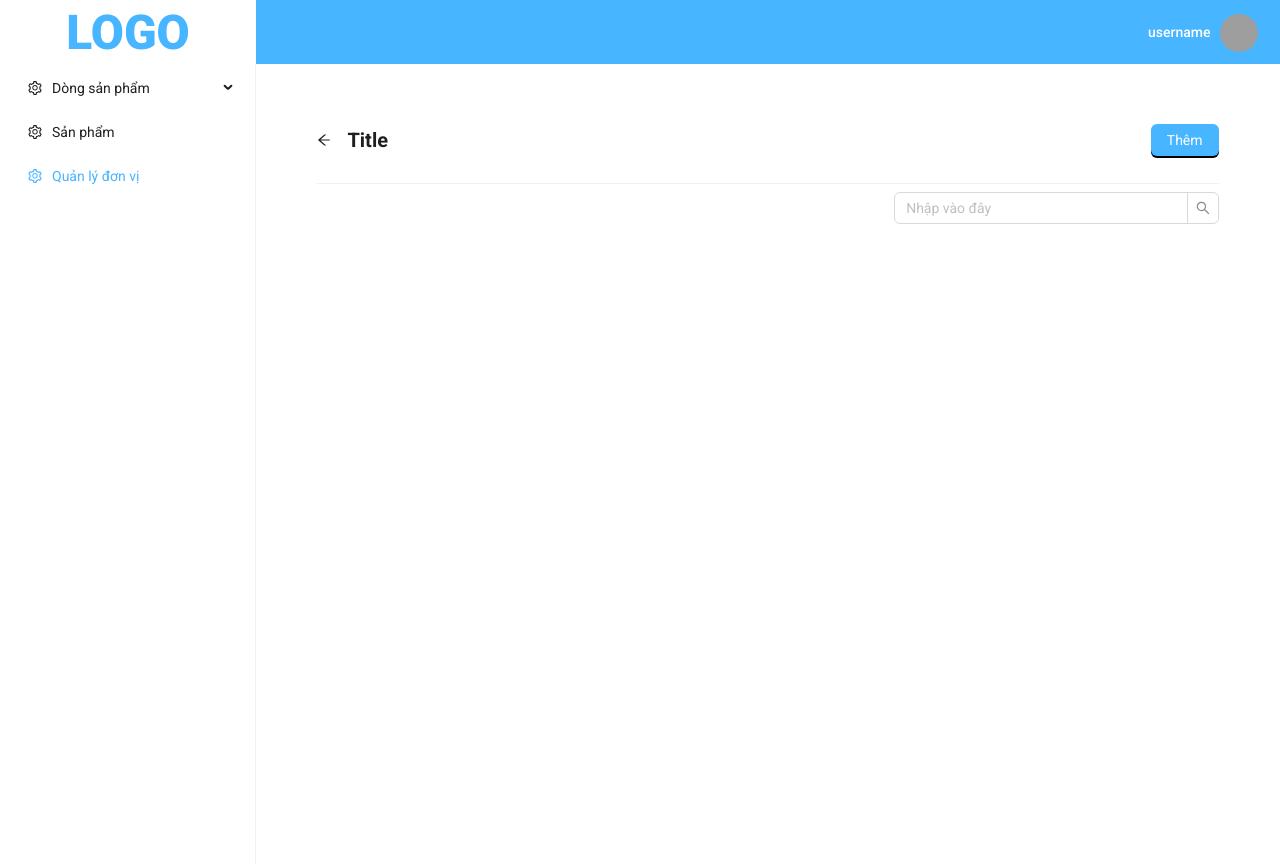
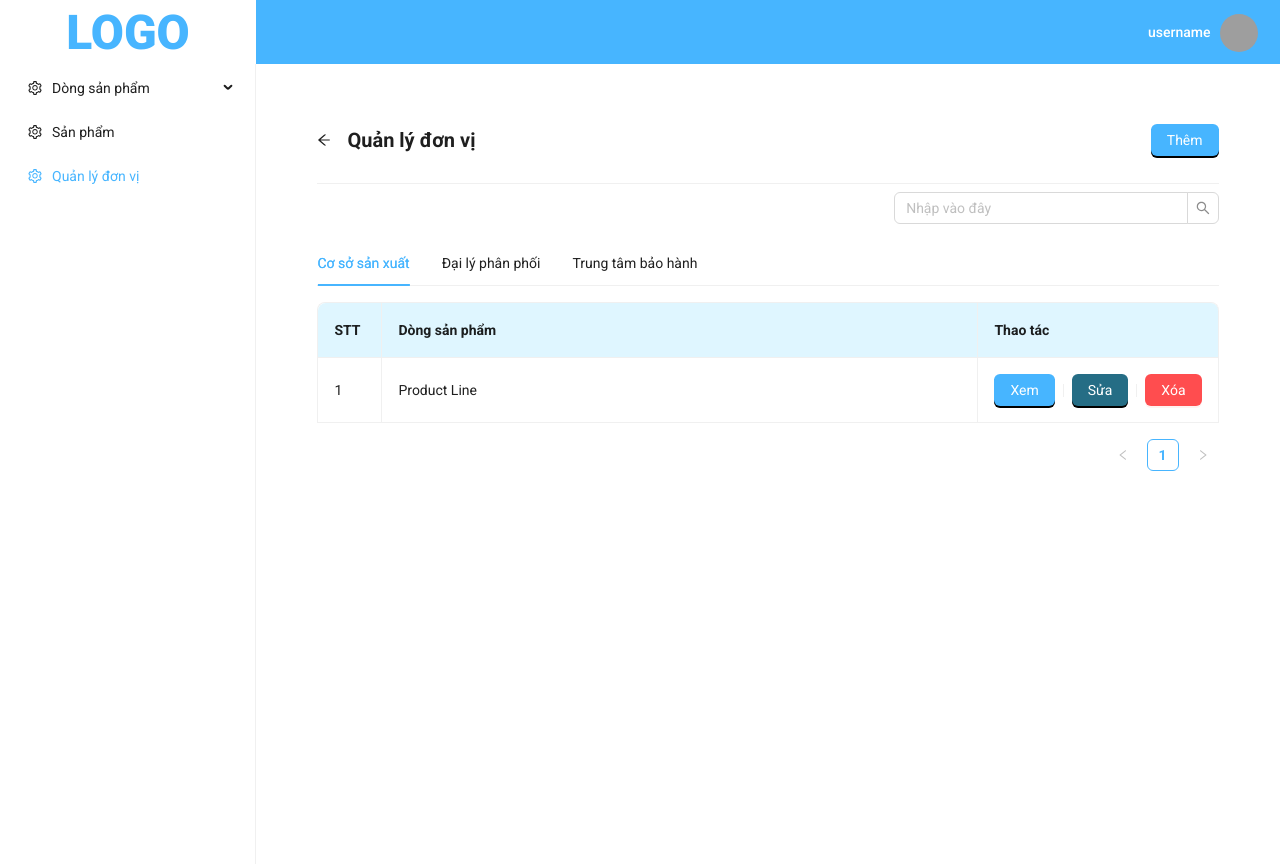
Before and after one commit to Haha02012021/ProductiveBigCorp, a React (Create React App) app in the folder frontend/: page /units-manage in a window 1280 px wide. Built offline with nearby package versions, Linux system fonts and the light colour scheme; grey boxes are pictures that could not be loaded; a web font is replaced by a local one.

Commit message:
unit manage

```diff
--- a/frontend/src/App.css
+++ b/frontend/src/App.css
@@ -2,7 +2,6 @@
   --primary-color: #47B5FF;
   --secondary-color: #DFF6FF;
   --third-color: #256D85;
-
   --content-width: 88%;
 }
 
@@ -58,8 +57,6 @@
   width: 100vw;
   padding: 0;
   margin: 0;
-  margin: 0;
-  padding: 0;
 }
 
 .login .left-side {
--- a/frontend/src/Layouts/AuthLayout.js
+++ b/frontend/src/Layouts/AuthLayout.js
@@ -3,7 +3,6 @@ import Search from "antd/es/input/Search";
 import PageHeader from "../Components/PageHeader";
 import { UserOutlined, LogoutOutlined } from "@ant-design/icons";
 import { useLocation, useNavigate } from "react-router-dom";
-import { useEffect, useState } from "react";
 
 const { Header, Sider, Content } = Layout;
 
@@ -37,11 +36,10 @@ export default function AuthLayout({
 
   const handleClickMenuOption = (selectedItem) => {
     let { keyPath } = selectedItem;
-
     keyPath.reverse();
-
     navigate("/" + keyPath.join("/"));
   };
+
   return (
     <Layout style={{ minHeight: "100vh" }}>
       <Sider style={{ height: "100vh" }} width={256}>
--- a/frontend/src/Pages/ExecutiveBoard/UnitManage/index.js
+++ b/frontend/src/Pages/ExecutiveBoard/UnitManage/index.js
@@ -1,5 +1,67 @@
 import ExecutiveBoardLayout from "../../../Layouts/ExecutiveBoardLayout";
+import ActionsCell from "../../../Components/ActionsCell";
+import CustomTable from "../../../Components/CustomTable";
+import { Tabs } from 'antd';
+
+const columns = [
+  {
+    title: "STT",
+    dataIndex: "index",
+    key: "index",
+    fixed: true,
+    width: 64,
+  },
+  {
+    title: "Dòng sản phẩm",
+    dataIndex: "productLine",
+    key: "productLine",
+  },
+  {
+    title: "Thao tác",
+    dataIndex: "actions",
+    key: "actions",
+    fixed: "center",
+    width: 236,
+  },
+];
+
+const dataSource = [
+  {
+    key: 1,
+    index: 1,
+    productLine: "Product Line",
+    actions: <ActionsCell />,
+  },
+];
+
+const tabItems= [
+      {
+        label: `Cơ sở sản xuất`,
+        key: '1',
+        children: <CustomTable dataSource={dataSource} columns={columns} />,
+      },
+      {
+        label: `Đại lý phân phối`,
+            key: '2',
+          children: `Content of Tab Pane 2`,
+      },
+      {
+        label: `Trung tâm bảo hành`,
+            key: '3',
+          children: `Content of Tab Pane 3`,
+      },
+]
+
+const onChange = (key) => {
+  console.log(key);
+}
 
 export default function UnitManage() {
-  return <ExecutiveBoardLayout></ExecutiveBoardLayout>;
+  return <ExecutiveBoardLayout pageHeaderProps={{ title: "Quản lý đơn vị" }}>
+    <Tabs
+        defaultActiveKey="1"
+        onChange={onChange}
+        items={tabItems}
+    />
+  </ExecutiveBoardLayout>;
 }
```
